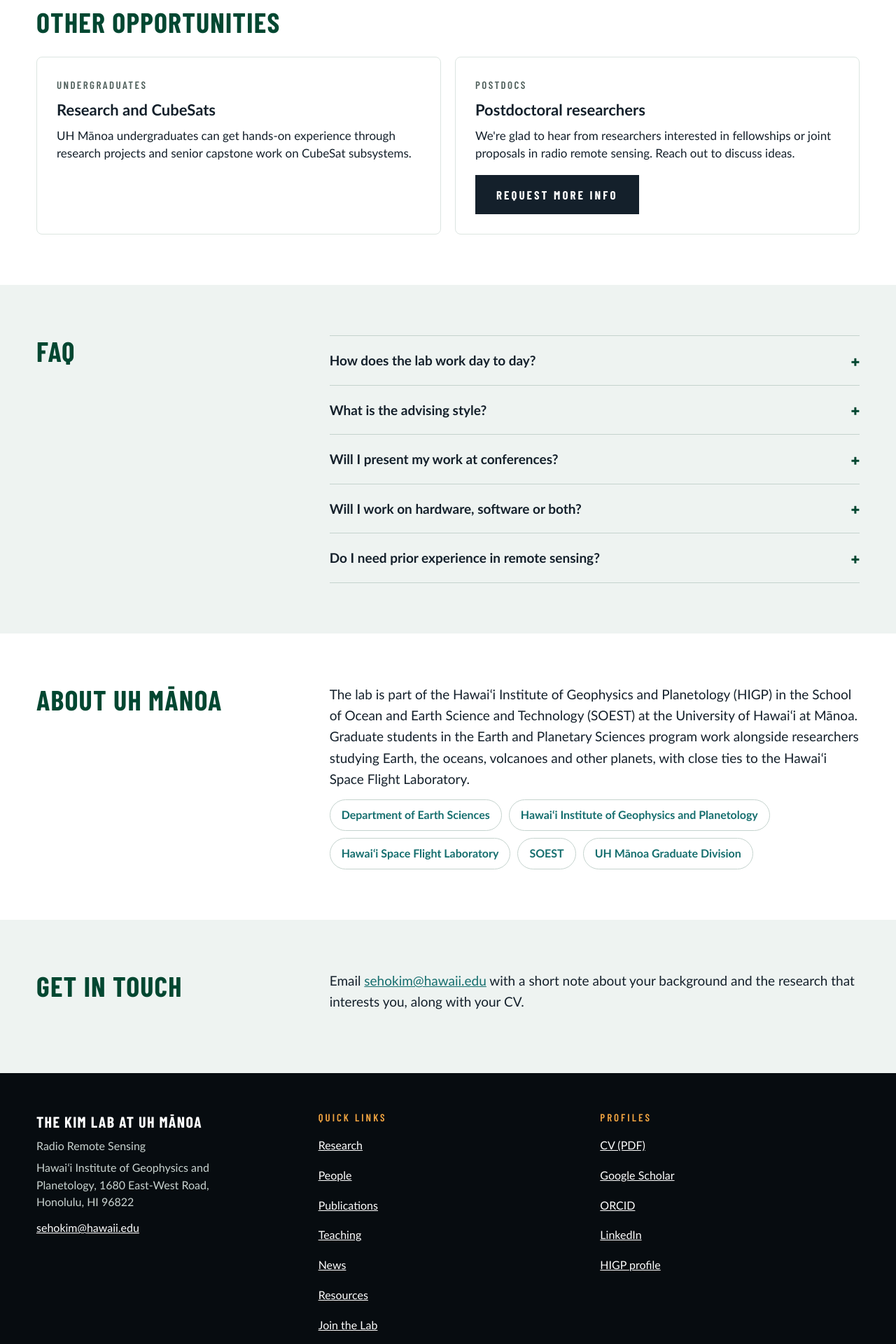
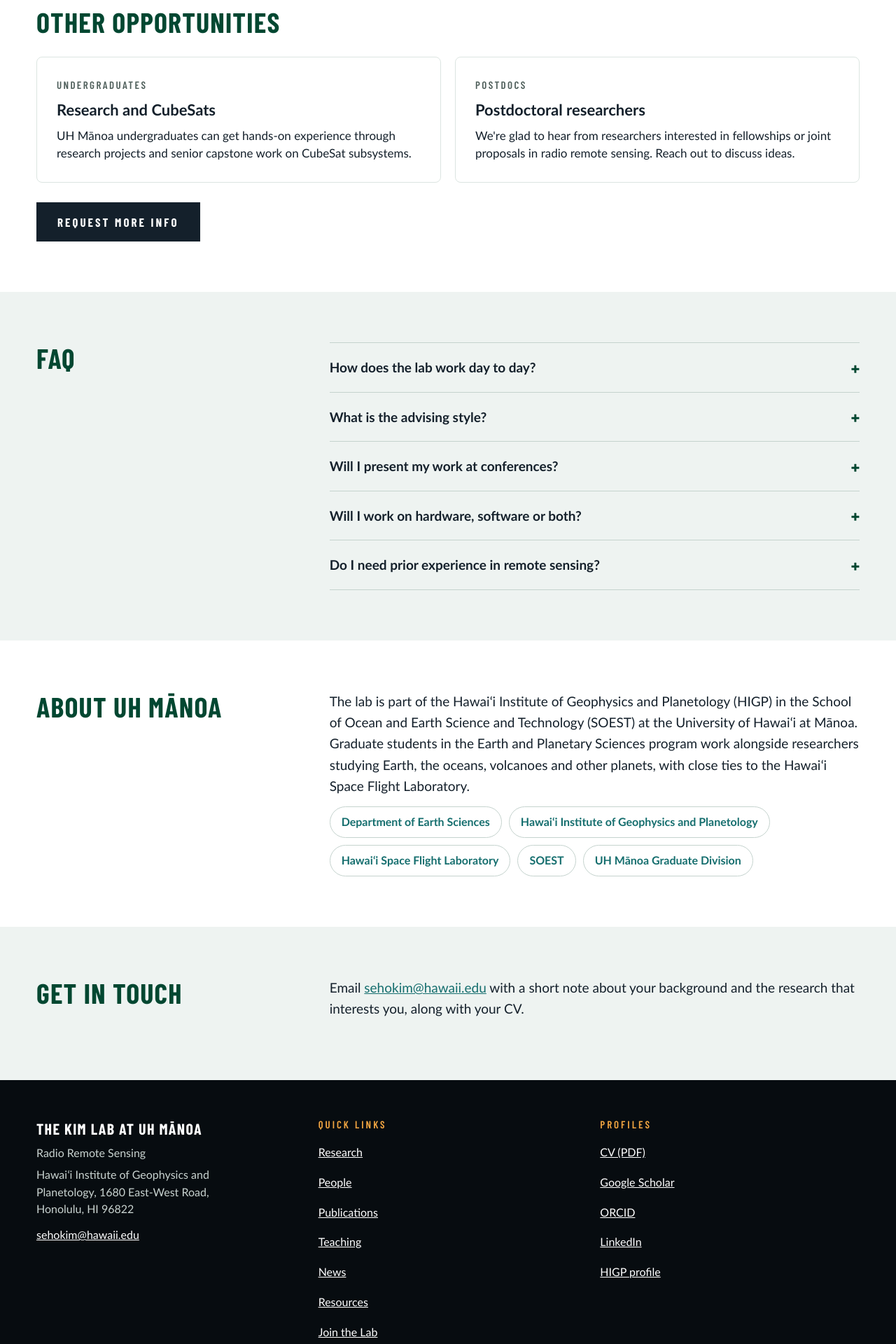
Before and after one commit to sehokim09/sehokim09.github.io, a Jekyll site: the page built from join.html, in a window 1280 px wide. Shown: the part 1488-3408 px from the top of the page at 70% size. Built offline with Jekyll 4.4.1, drawn with Linux system fonts in a browser that asks for light colours.

Commit message:
Join page: move Request more info below the opportunity cards
Co-Authored-By: Claude Opus 5.5 <noreply@anthropic.com>
Claude-Session: https://claude.ai/code/session_01CT7uMHNpm9DEv42J4sv3fR

```diff
--- a/join.html
+++ b/join.html
@@ -63,9 +63,9 @@ permalink: /join/
         <span class="tag">Postdocs</span>
         <h3>Postdoctoral researchers</h3>
         <p>We're glad to hear from researchers interested in fellowships or joint proposals in radio remote sensing. Reach out to discuss ideas.</p>
-        <a class="btn btn-dark" style="align-self: flex-start; margin-top: 6px" href="mailto:{{ site.email }}?subject=Postdoctoral%20opportunities">Request more info</a>
       </article>
     </div>
+    <p style="margin: 28px 0 0"><a class="btn btn-dark" href="mailto:{{ site.email }}?subject=Research%20opportunities">Request more info</a></p>
   </div>
 </section>
 
```
